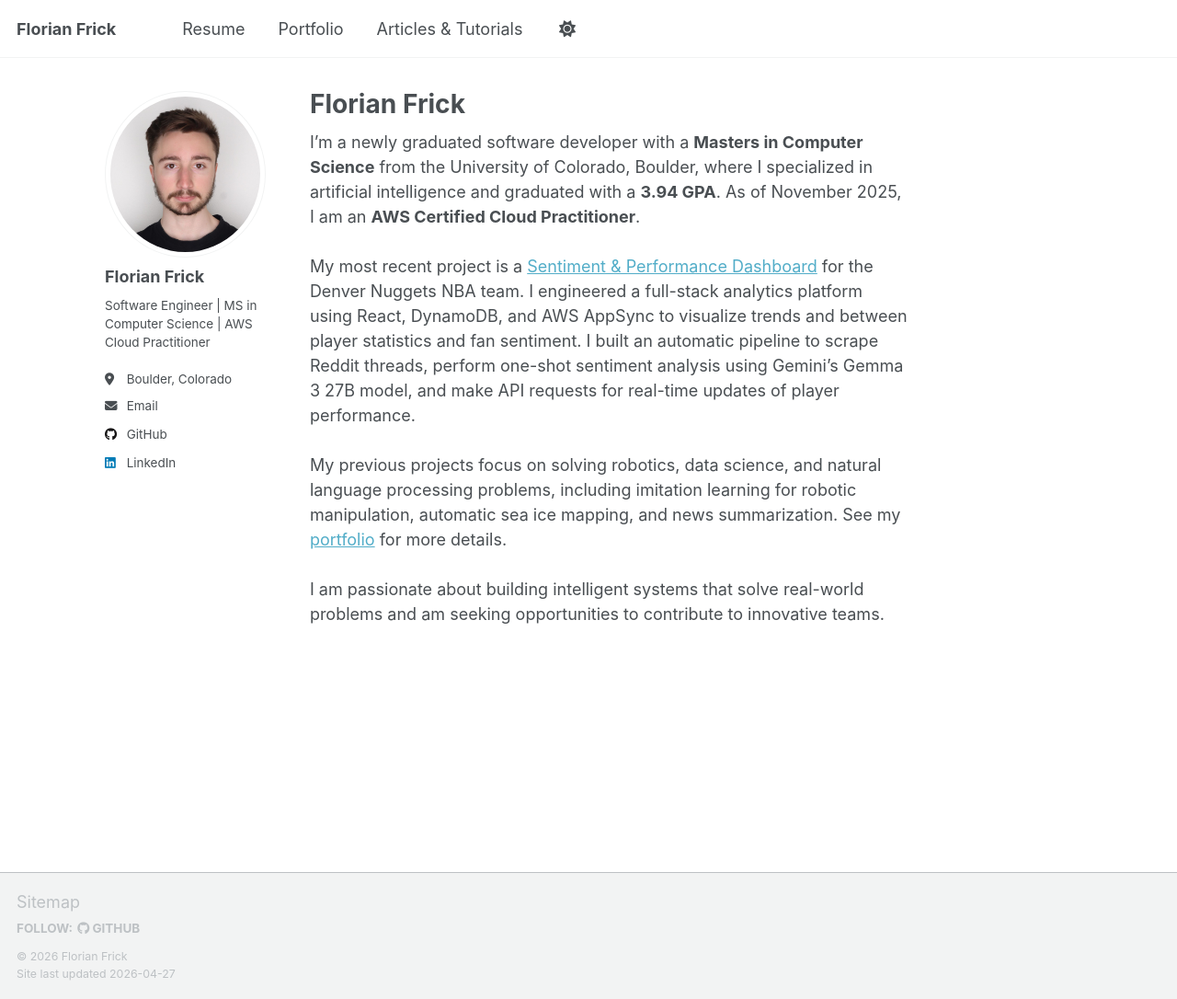
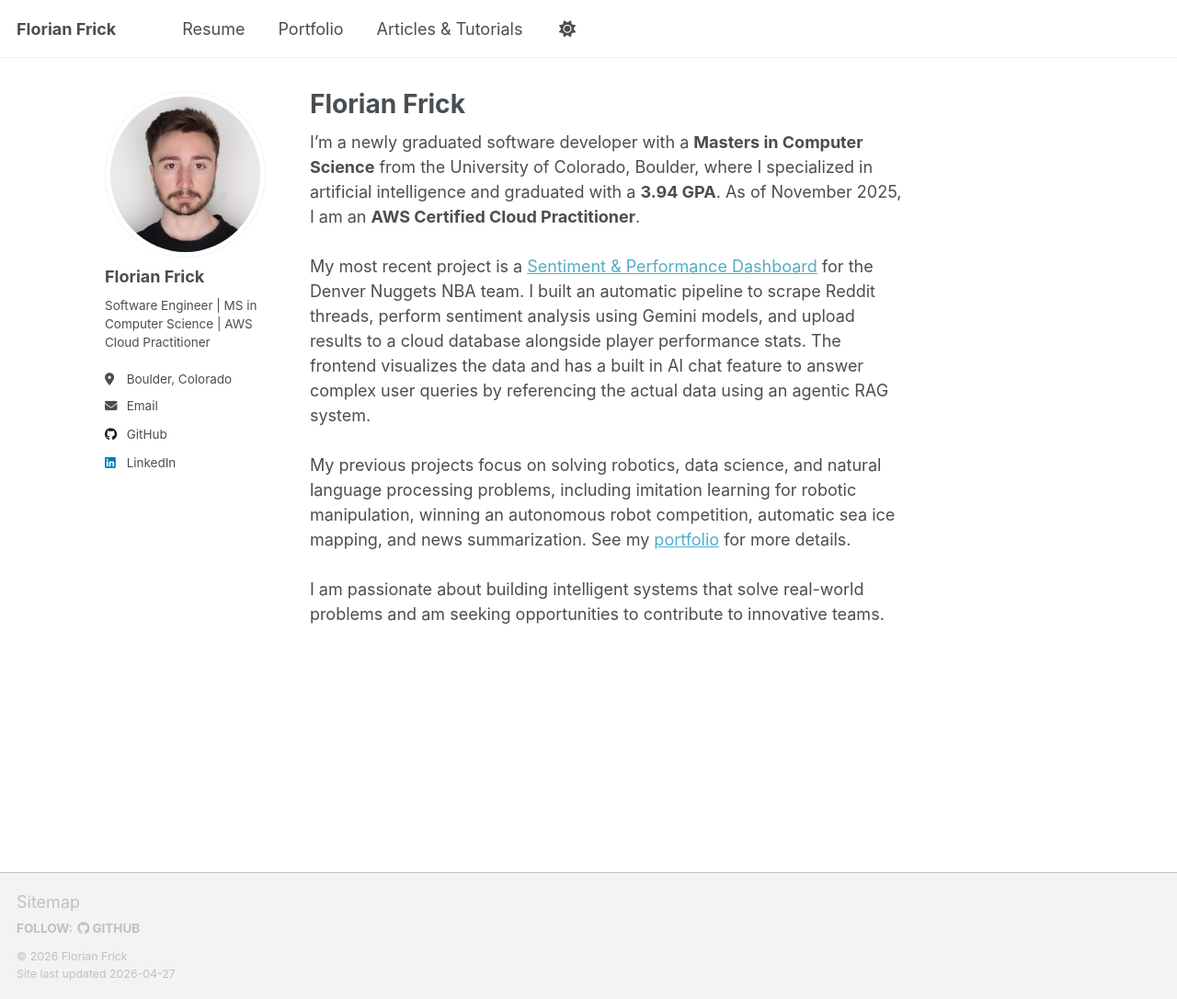
Before and after one commit to florianfrick/florianfrick.github.io, a Jekyll site: the page built from _pages/about.md, in a window 1280 px wide and 1086 px high. Shown: the whole window at 92% size. Built offline with Jekyll 4.4.1, drawn with Linux system fonts in a browser that asks for light colours; a script that is not in the unit is left out.

Commit message:
Updated about

```diff
--- a/_pages/about.md
+++ b/_pages/about.md
@@ -11,9 +11,9 @@ redirect_from:
 I'm a newly graduated software developer with a <strong>Masters in Computer Science</strong> from the University of Colorado, Boulder, where I specialized in artificial intelligence and graduated with a <strong>3.94 GPA</strong>. As of November 2025, I am an <strong>AWS Certified Cloud Practitioner</strong>.
 <!-- Before then, I graduated with a B.S. in Computer Science  -->
 <br><br>
-My most recent project is a <a href="http://florianfrick.github.io/portfolio/nuggetsdashboard/">Sentiment & Performance Dashboard</a> for the Denver Nuggets NBA team. I engineered a full-stack analytics platform using React, DynamoDB, and AWS AppSync to visualize trends and between player statistics and fan sentiment. I built an automatic pipeline to scrape Reddit threads, perform one-shot sentiment analysis using Gemini’s Gemma 3 27B model, and make API requests for real-time updates of player performance.
+My most recent project is a <a href="http://florianfrick.github.io/portfolio/nuggetsdashboard/">Sentiment & Performance Dashboard</a> for the Denver Nuggets NBA team. I built an automatic pipeline to scrape Reddit threads, perform sentiment analysis using Gemini models, and upload results to a cloud database alongside player performance stats. The frontend visualizes the data and has a built in AI chat feature to answer complex user queries by referencing the actual data using an agentic RAG system.
 <br><br>
-My previous projects focus on solving robotics, data science, and natural language processing problems, including imitation learning for robotic manipulation, automatic sea ice mapping, and news summarization.
+My previous projects focus on solving robotics, data science, and natural language processing problems, including imitation learning for robotic manipulation, winning an autonomous robot competition, automatic sea ice mapping, and news summarization.
 See my <a href="https://florianfrick.github.io/portfolio/">portfolio</a> for more details.
 <br><br>
 I am passionate about building intelligent systems that solve real-world problems and am seeking opportunities to contribute to innovative teams.
```
